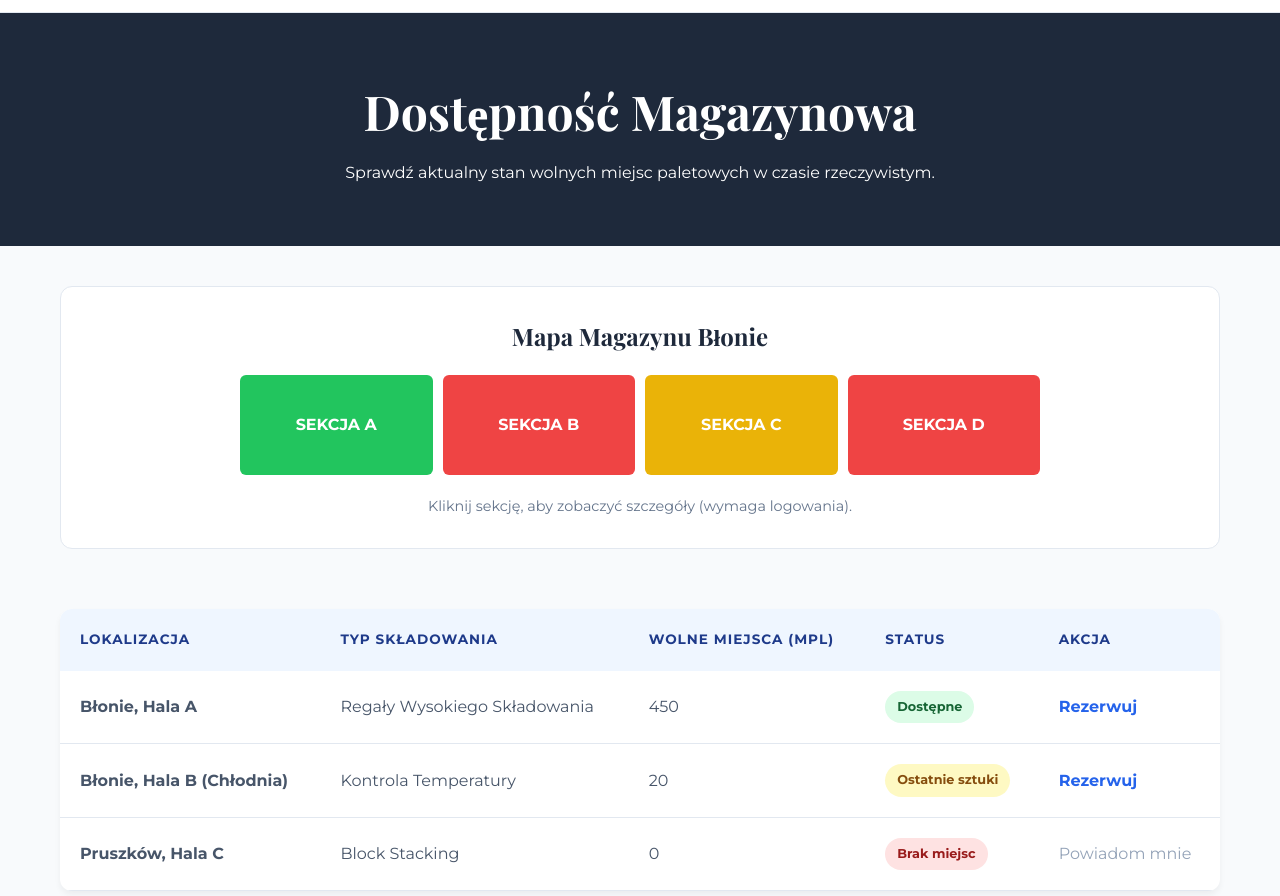
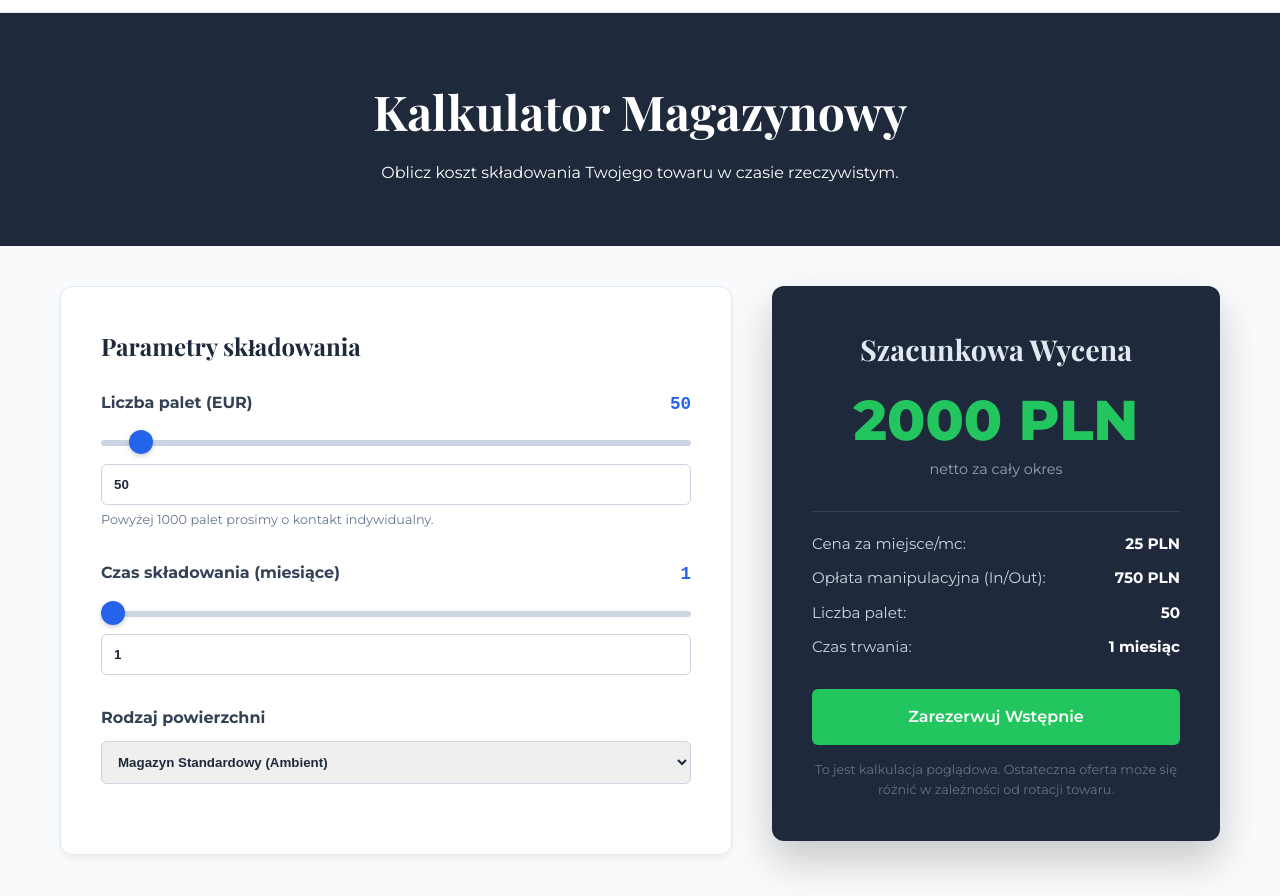
Before and after one commit to kk92331/KK, a plain HTML site: page dostepnosc.html in a window 1280 px wide. Shown: the part 56-952 px from the top of the page. Drawn offline with nearby package versions, Linux system fonts and the light colour scheme.

Commit message:
Add files via upload

```diff
--- a/dostepnosc.html
+++ b/dostepnosc.html
@@ -3,11 +3,11 @@
 <head>
     <meta charset="UTF-8">
     <meta name="viewport" content="width=device-width, initial-scale=1.0">
-    <title>Wolne Powierzchnie | Total Logistics</title>
+    <title>Wolne Powierzchnie i Kalkulator | Total Logistics</title>
     <link href="https://fonts.googleapis.com/css2?family=Montserrat:wght@400;500;600;700;800&family=Playfair+Display:wght@700&display=swap" rel="stylesheet">
     <script src="https://unpkg.com/lucide@latest"></script>
     <style>
-        /* --- BAZA I HEADER (JEDNOLITE) --- */
+        /* --- BAZA I HEADER --- */
         * { box-sizing: border-box; margin: 0; padding: 0; }
         body { font-family: 'Montserrat', sans-serif; color: #1e293b; line-height: 1.6; background-color: #f8fafc; }
         .container { max-width: 1200px; margin: 0 auto; padding: 0 20px; }
@@ -32,23 +32,35 @@
         body.contrast-mode { background-color: #000 !important; color: #ffff00 !important; }
         body.contrast-mode * { background-color: #000 !important; color: #ffff00 !important; border-color: #ffff00 !important; box-shadow: none !important; }
 
-        /* PAGE SPECIFIC */
+        /* --- STYLE KALKULATORA --- */
         .page-hero { background: #1e293b; color: white; padding: 60px 0; text-align: center; margin-bottom: 40px; }
         .page-hero h1 { font-family: 'Playfair Display', serif; font-size: 3rem; margin-bottom: 10px; }
 
-        .stock-table { width: 100%; border-collapse: collapse; background: white; border-radius: 12px; overflow: hidden; box-shadow: 0 4px 6px rgba(0,0,0,0.05); margin-bottom: 60px; }
-        .stock-table th { background: #eff6ff; color: #1e3a8a; font-weight: 700; text-align: left; padding: 20px; text-transform: uppercase; font-size: 0.85rem; letter-spacing: 1px; }
-        .stock-table td { padding: 20px; border-bottom: 1px solid #e2e8f0; color: #475569; }
-        .status-badge { display: inline-block; padding: 6px 12px; border-radius: 20px; font-size: 0.8rem; font-weight: 700; }
-        .status-available { background: #dcfce7; color: #166534; }
-        .status-limited { background: #fef9c3; color: #854d0e; }
-        .status-full { background: #fee2e2; color: #991b1b; }
+        .calculator-section { display: grid; grid-template-columns: 1.5fr 1fr; gap: 40px; margin-bottom: 80px; align-items: start; }
 
-        .warehouse-vis { background: white; padding: 30px; border-radius: 12px; border: 1px solid #e2e8f0; margin-bottom: 60px; text-align: center; }
-        .warehouse-vis h2 { font-family: 'Playfair Display', serif; margin-bottom: 20px; }
-        .zone-grid { display: grid; grid-template-columns: repeat(4, 1fr); gap: 10px; max-width: 800px; margin: 0 auto; }
-        .zone { height: 100px; border-radius: 6px; display: flex; align-items: center; justify-content: center; font-weight: bold; color: white; cursor: pointer; transition: 0.3s; }
-        .zone:hover { transform: scale(1.05); }
+        .calc-panel { background: white; padding: 40px; border-radius: 12px; border: 1px solid #e2e8f0; box-shadow: 0 4px 6px rgba(0,0,0,0.05); }
+        .calc-group { margin-bottom: 30px; }
+        .calc-label { display: flex; justify-content: space-between; font-weight: 700; margin-bottom: 10px; color: #334155; }
+        .calc-value-display { color: #2563eb; font-family: monospace; font-size: 1.1rem; }
+
+        input[type=range] { width: 100%; -webkit-appearance: none; background: transparent; }
+        input[type=range]::-webkit-slider-thumb { -webkit-appearance: none; height: 24px; width: 24px; border-radius: 50%; background: #2563eb; cursor: pointer; margin-top: -10px; box-shadow: 0 2px 5px rgba(0,0,0,0.2); }
+        input[type=range]::-webkit-slider-runnable-track { width: 100%; height: 6px; cursor: pointer; background: #cbd5e1; border-radius: 3px; }
+        input[type=range]:focus { outline: none; }
+
+        .input-row { display: flex; gap: 15px; margin-top: 10px; }
+        .custom-input { width: 100%; padding: 12px; border: 1px solid #cbd5e1; border-radius: 6px; font-weight: 600; color: #1e293b; }
+
+        .price-card { background: #1e293b; color: white; padding: 40px; border-radius: 12px; text-align: center; position: sticky; top: 100px; box-shadow: 0 20px 40px rgba(0,0,0,0.2); }
+        .price-card h3 { font-family: 'Playfair Display', serif; font-size: 1.8rem; margin-bottom: 20px; color: #e2e8f0; }
+        .total-price { font-size: 3.5rem; font-weight: 800; color: #22c55e; margin: 10px 0; line-height: 1; }
+        .price-details { text-align: left; margin: 30px 0; border-top: 1px solid #334155; padding-top: 20px; }
+        .detail-row { display: flex; justify-content: space-between; margin-bottom: 10px; font-size: 0.95rem; color: #cbd5e1; }
+        .detail-row strong { color: white; }
+
+        .warehouse-vis { margin-top: 60px; padding: 30px; background: white; border: 1px solid #e2e8f0; border-radius: 12px; text-align: center; }
+        .zone-grid { display: flex; gap: 10px; justify-content: center; flex-wrap: wrap; margin-top: 20px; }
+        .zone { width: 120px; height: 80px; display: flex; align-items: center; justify-content: center; color: white; font-weight: bold; border-radius: 6px; font-size: 0.8rem; }
 
         footer { background: #0f172a; color: white; padding: 60px 0 20px 0; margin-top: auto; }
         .footer-content { display: grid; grid-template-columns: repeat(3, 1fr); gap: 40px; margin-bottom: 40px; }
@@ -57,7 +69,11 @@
         .footer-col ul li a { color: #94a3b8; }
         .copyright { border-top: 1px solid #334155; padding-top: 20px; text-align: center; color: #64748b; font-size: 0.9rem; }
 
-        @media (max-width: 900px) { .nav-links { display: none; } .stock-table, .zone-grid, .footer-content { display: block; } .stock-table td, .stock-table th { display: block; width: 100%; } .zone { margin-bottom: 10px; } }
+        @media (max-width: 900px) {
+            .nav-links { display: none; }
+            .calculator-section { grid-template-columns: 1fr; }
+            .price-card { position: static; }
+        }
     </style>
 </head>
 <body>
@@ -89,57 +105,90 @@
 
     <section class="page-hero">
         <div class="container">
-            <h1>Dostępność Magazynowa</h1>
-            <p>Sprawdź aktualny stan wolnych miejsc paletowych w czasie rzeczywistym.</p>
+            <h1>Kalkulator Magazynowy</h1>
+            <p>Oblicz koszt składowania Twojego towaru w czasie rzeczywistym.</p>
         </div>
     </section>
 
     <div class="container">
-        <div class="warehouse-vis">
-            <h2>Mapa Magazynu Błonie</h2>
-            <div class="zone-grid">
-                <div class="zone" style="background: #22c55e;" title="Wolne 500 mpl">SEKCJA A</div>
-                <div class="zone" style="background: #ef4444;" title="Zajęte">SEKCJA B</div>
-                <div class="zone" style="background: #eab308;" title="Ostatnie miejsca">SEKCJA C</div>
-                <div class="zone" style="background: #ef4444;" title="Zajęte">SEKCJA D</div>
+
+        <div class="calculator-section">
+
+            <div class="calc-panel">
+                <h2 style="margin-bottom: 25px; font-family: 'Playfair Display', serif;">Parametry składowania</h2>
+
+                <div class="calc-group">
+                    <div class="calc-label">
+                        <span>Liczba palet (EUR)</span>
+                        <span class="calc-value-display" id="palletsDisplay">50</span>
+                    </div>
+                    <input type="range" min="1" max="1000" value="50" class="slider" id="palletsRange" oninput="syncInputs('palletsRange', 'palletsInput')">
+                    <div class="input-row">
+                        <input type="number" id="palletsInput" value="50" min="1" max="5000" class="custom-input" oninput="syncInputs('palletsInput', 'palletsRange')">
+                    </div>
+                    <p style="font-size: 0.8rem; color: #64748b; margin-top: 5px;">Powyżej 1000 palet prosimy o kontakt indywidualny.</p>
+                </div>
+
+                <div class="calc-group">
+                    <div class="calc-label">
+                        <span>Czas składowania (miesiące)</span>
+                        <span class="calc-value-display" id="monthsDisplay">1</span>
+                    </div>
+                    <input type="range" min="1" max="24" value="1" class="slider" id="monthsRange" oninput="syncInputs('monthsRange', 'monthsInput')">
+                    <div class="input-row">
+                        <input type="number" id="monthsInput" value="1" min="1" max="36" class="custom-input" oninput="syncInputs('monthsInput', 'monthsRange')">
+                    </div>
+                </div>
+
+                <div class="calc-group">
+                    <label class="calc-label">Rodzaj powierzchni</label>
+                    <select id="storageType" class="custom-input" onchange="calculateTotal()">
+                        <option value="standard">Magazyn Standardowy (Ambient)</option>
+                        <option value="cold">Chłodnia Kontrolowana (+2°C do +8°C)</option>
+                        <option value="adr">Materiały Niebezpieczne (ADR)</option>
+                    </select>
+                </div>
             </div>
-            <p style="margin-top: 20px; font-size: 0.9rem; color: #64748b;">Kliknij sekcję, aby zobaczyć szczegóły (wymaga logowania).</p>
+
+            <div class="price-card">
+                <h3>Szacunkowa Wycena</h3>
+                <div class="total-price" id="totalPrice">0 PLN</div>
+                <p style="color: #94a3b8; font-size: 0.9rem;">netto za cały okres</p>
+
+                <div class="price-details">
+                    <div class="detail-row">
+                        <span>Cena za miejsce/mc:</span>
+                        <strong id="pricePerPallet">25 PLN</strong>
+                    </div>
+                    <div class="detail-row">
+                        <span>Opłata manipulacyjna (In/Out):</span>
+                        <strong id="handlingFee">0 PLN</strong>
+                    </div>
+                    <div class="detail-row">
+                        <span>Liczba palet:</span>
+                        <strong id="summaryPallets">50</strong>
+                    </div>
+                    <div class="detail-row">
+                        <span>Czas trwania:</span>
+                        <strong id="summaryMonths">1 mc</strong>
+                    </div>
+                </div>
+
+                <a href="rezerwacja.html" class="btn-primary" style="background: #22c55e; width: 100%; display: block; padding: 15px;">Zarezerwuj Wstępnie</a>
+                <p style="margin-top: 15px; font-size: 0.8rem; color: #64748b;">To jest kalkulacja poglądowa. Ostateczna oferta może się różnić w zależności od rotacji towaru.</p>
+            </div>
         </div>
 
-        <table class="stock-table">
-            <thead>
-                <tr>
-                    <th>Lokalizacja</th>
-                    <th>Typ Składowania</th>
-                    <th>Wolne Miejsca (MPL)</th>
-                    <th>Status</th>
-                    <th>Akcja</th>
-                </tr>
-            </thead>
-            <tbody>
-                <tr>
-                    <td><strong>Błonie, Hala A</strong></td>
-                    <td>Regały Wysokiego Składowania</td>
-                    <td>450</td>
-                    <td><span class="status-badge status-available">Dostępne</span></td>
-                    <td><a href="kontakt.html" style="color: #2563eb; font-weight: 700;">Rezerwuj</a></td>
-                </tr>
-                <tr>
-                    <td><strong>Błonie, Hala B (Chłodnia)</strong></td>
-                    <td>Kontrola Temperatury</td>
-                    <td>20</td>
-                    <td><span class="status-badge status-limited">Ostatnie sztuki</span></td>
-                    <td><a href="kontakt.html" style="color: #2563eb; font-weight: 700;">Rezerwuj</a></td>
-                </tr>
-                <tr>
-                    <td><strong>Pruszków, Hala C</strong></td>
-                    <td>Block Stacking</td>
-                    <td>0</td>
-                    <td><span class="status-badge status-full">Brak miejsc</span></td>
-                    <td><span style="color: #94a3b8;">Powiadom mnie</span></td>
-                </tr>
-            </tbody>
-        </table>
+        <div class="warehouse-vis">
+            <h3 style="font-family: 'Playfair Display', serif; margin-bottom: 20px;">Aktualna Dostępność Sektorów</h3>
+            <div class="zone-grid">
+                <div class="zone" style="background: #22c55e;">Sektor A<br>Wolny</div>
+                <div class="zone" style="background: #ef4444;">Sektor B<br>Zajęty</div>
+                <div class="zone" style="background: #eab308;">Sektor C<br>Ostatnie miejsca</div>
+                <div class="zone" style="background: #22c55e;">Sektor D<br>Wolny</div>
+            </div>
+        </div>
+
     </div>
 
     <footer>
@@ -171,9 +220,46 @@
 
     <script>
         lucide.createIcons();
+
         function toggleModal() { const m = document.getElementById('clientModal'); m.style.display = m.style.display === 'flex' ? 'none' : 'flex'; }
         document.getElementById('clientModal').addEventListener('click', function(e) { if(e.target===this) toggleModal(); });
         function toggleContrast() { document.body.classList.toggle('contrast-mode'); }
+
+        const RATES = {
+            standard: 25,
+            cold: 45,
+            adr: 60
+        };
+        const HANDLING_RATE = 15;
+
+        function syncInputs(sourceId, targetId) {
+            const val = document.getElementById(sourceId).value;
+            document.getElementById(targetId).value = val;
+            if(sourceId.includes('pallets')) document.getElementById('palletsDisplay').innerText = val;
+            if(sourceId.includes('months')) document.getElementById('monthsDisplay').innerText = val;
+            calculateTotal();
+        }
+
+        function calculateTotal() {
+            const pallets = parseInt(document.getElementById('palletsInput').value) || 0;
+            const months = parseInt(document.getElementById('monthsInput').value) || 0;
+            const type = document.getElementById('storageType').value;
+            const ratePerMonth = RATES[type];
+            const storageCost = pallets * ratePerMonth * months;
+            const handlingCost = pallets * HANDLING_RATE;
+            const total = storageCost + handlingCost;
+
+            const formatter = new Intl.NumberFormat('pl-PL');
+            document.getElementById('totalPrice').innerText = formatter.format(total) + " PLN";
+            document.getElementById('pricePerPallet').innerText = ratePerMonth + " PLN";
+            document.getElementById('handlingFee').innerText = formatter.format(handlingCost) + " PLN";
+            document.getElementById('summaryPallets').innerText = pallets;
+            document.getElementById('summaryMonths').innerText = months + (months === 1 ? " miesiąc" : " miesięcy");
+        }
+
+        window.onload = function() {
+            calculateTotal();
+        }
     </script>
 </body>
 </html>
```
Also changed, not shown: rezerwacja.html (added, +141 -0 lines).
